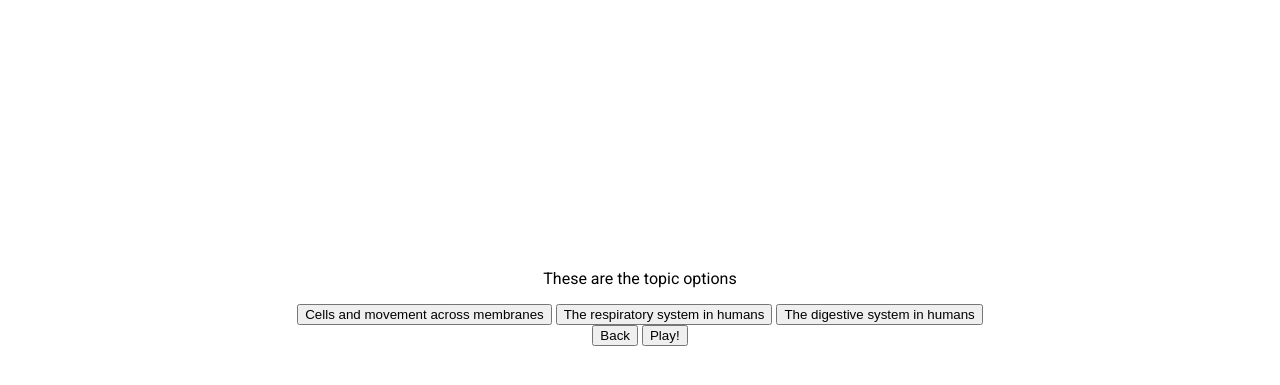
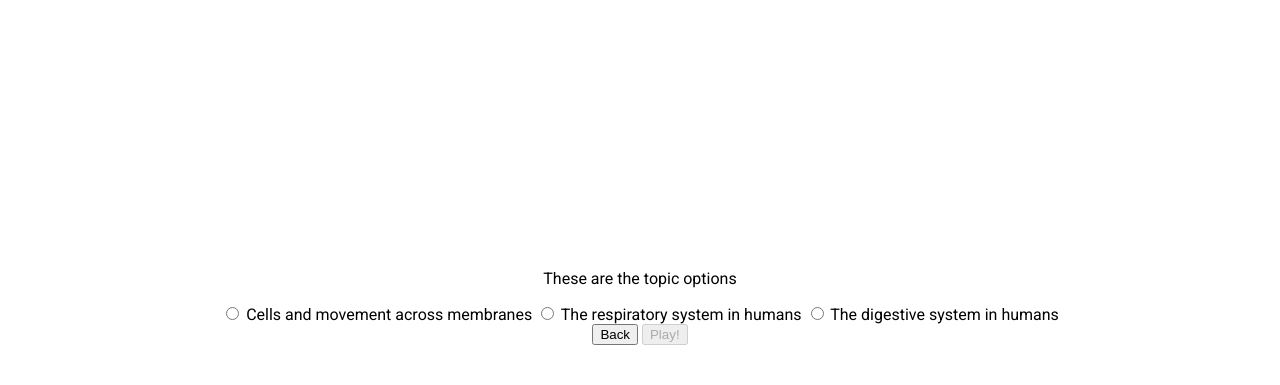
Before and after one commit to secarrel/This_is_key, a website: page index.html in a window 1280 px wide. Both pictures are taken after a click on the button "Get Started". Shown: the part 67-452 px from the top of the page. Drawn offline with nearby package versions, Linux system fonts and the light colour scheme.

Commit message:
Add: radio buttons for topics to show selected

```diff
--- a/assets/js/scripts/game.js
+++ b/assets/js/scripts/game.js
@@ -55,21 +55,13 @@ function selectTopic(clicked_id) {
     keywordIndexOptions = [];
     topicDefinitions = [];
 
+    // Identify the relevant json file and get data from it.
     topic = clicked_id;
     jsonFile = biologyJson.concat(topic) + '.json';
     getData(jsonFile);
 
-    // forEach.$(".topic").highlight(clicked_id)
+    document.getElementById("play").removeAttribute("disabled");
 };
-
-// function highlight(clicked_id) {
-//     if (topic == clicked_id) {
-//         document.getElementById(this.id).style.background = "green"
-//     } else {
-//         document.getElementById(this.id).style.background = "grey"
-//     }
-// }
-
 
 /**
  * Fetch the data from the relevant json file and create seperate word and definition arrays.
--- a/index.html
+++ b/index.html
@@ -54,15 +54,18 @@
         <div id="topics-display">
             <p>These are the topic options</p>
             <!--Topics listed as buttons-->
-            <div class="button-container">
-                <button class="topic" id="cells" type="button" onclick="selectTopic(this.id)">Cells and movement across membranes</button>
-                <button class="topic" id="respiration" type="button" onclick="selectTopic(this.id)">The respiratory system in humans</button>
-                <button class="topic" id="digestion" type="button" onclick="selectTopic(this.id)">The digestive system in humans</button>
+            <div class="button-container" id="topic-select">
+                <input type="radio" class="topic" name="topic-select" id="cells" onclick="selectTopic(this.id)">
+                <label class="topic-button" for="cells">Cells and movement across membranes</label>
+                <input type="radio" class="topic" name="topic-select" id="respiration" onclick="selectTopic(this.id)">
+                <label class="topic-button" for="respiration">The respiratory system in humans</label>
+                <input type="radio" class="topic" name="topic-select" id="digestion" onclick="selectTopic(this.id)">
+                <label class="topic-button" for="digestion">The digestive system in humans</label>
             </div>
             <!--Navigation buttons-->
             <div class="button-container">
                 <button type="button" onclick="returnToHome()">Back</button>
-                <button type="button" id="play" onclick="showGamePlay();newWord()">Play!</button>
+                <button type="button" id="play" disabled onclick="showGamePlay();newWord()">Play!</button>
             </div>
         </div>
     <!-- Game Play Section -->
@@ -91,7 +94,7 @@
             <dialog word-end-modal>
                 <div id="end-word">WORD</div>
                 <div id="end-definition">definition</div>
-                <button onclick="getPronounciation()"> <i class="fa-solid fa-circle-play"></i> </button>
+                <button onclick="getPronounciation()"> Listen to this word <i class="fa-solid fa-circle-play"></i> </button>
                 <button onclick="newWord();wordEndModal.close()">Next word</button>
                 <button onclick="showTopics();wordEndModal.close()">Change Topic</button>
                 <button onclick="wordEndModal.close(); returnToHome(); gameEndModal.showModal()">End Game</button>
```
